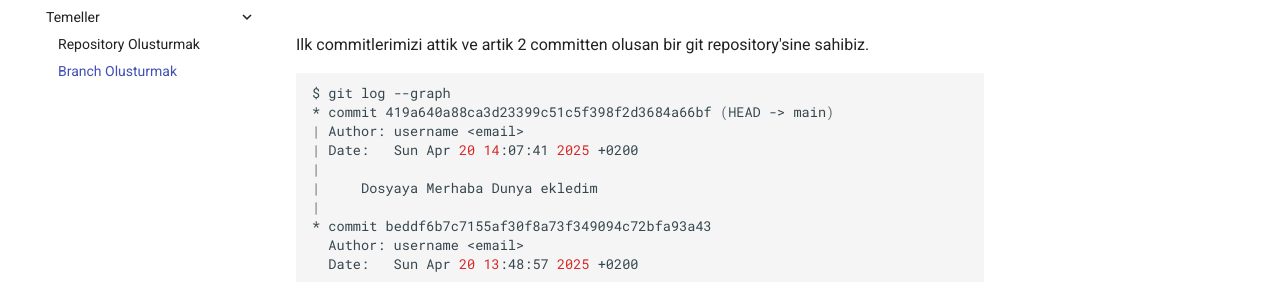
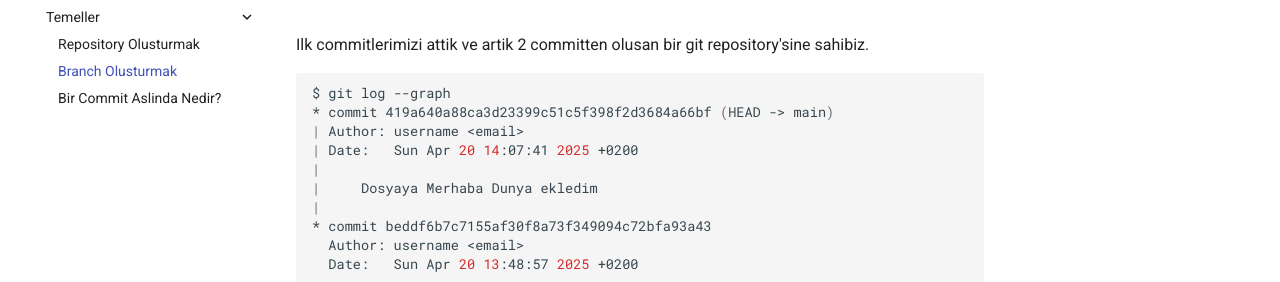
Before and after one commit to buravc/git-kilavuzu, an MkDocs documentation site: the page built from docs/temeller/branch-olusturmak.md, in a window 1280 px wide. Shown: the part 148-430 px from the top of the page. Built offline with MkDocs 1.6.1 and Material for MkDocs 9.7.7, drawn with Linux system fonts in a browser that asks for light colours.

Commit message:
add bir-commit-aslinda-nedir

```diff
--- a/mkdocs.yml
+++ b/mkdocs.yml
@@ -8,6 +8,7 @@ nav:
   - Temeller:
     - "Repository Olusturmak": temeller/repository-olusturmak.md
     - "Branch Olusturmak": temeller/branch-olusturmak.md
+    - "Bir Commit Aslinda Nedir?": temeller/bir-commit-aslinda-nedir.md
 
 markdown_extensions:
   - admonition
```
Also changed, not shown: docs/temeller/bir-commit-aslinda-nedir.md (added, +1 -0 lines).
